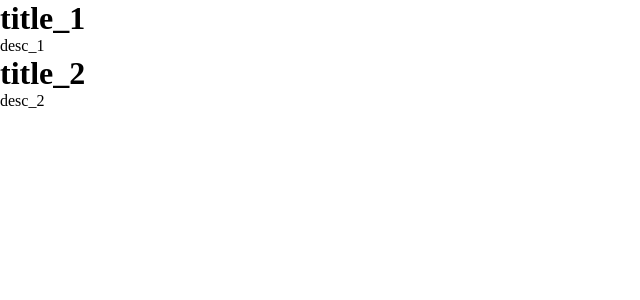
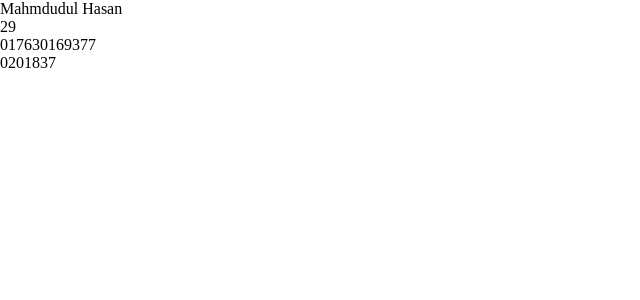
Before and after one commit to mahmudul1024/React_Practice, a React (Create React App) app: page / in a window 1280 px wide. Shown: the top 300 px of the page, without its empty margins (0-640 px from the left). Built offline with nearby package versions, Linux system fonts and the light colour scheme.

Commit message:
nestedMapping

```diff
--- a/src/App.js
+++ b/src/App.js
@@ -1,14 +1,47 @@
 import React from 'react';
-import List from './components/Uniqe_list/Uniq_List';
 
-function App()
+const users=[
+    {
+
+   fullName : "Mahmdudul Hasan",
+   age  : "29",
+   phones :[
+    {"home" : "017630169377"},
+    {office :"0201837"}
+   ],
+
+
+    fullName : "Mahmdudul Hasan",
+    age  : "29",
+    phones :[
+     {"home" : "017630169377"},
+     {office :"0201837"}
+    ]
+
+
+}]
+
+
+export default function App()
 {
     return <>
 
-     <List />
+{users.map((user,index)=>{
+    {/* use return when second bracket is used */}
+    return <div key={index}>
+       <p> {user.fullName}</p>
+       <p>{user.age}</p>
+       {user.phones.map((phone,index)=>
+       {
+        return <div key={index}>
+            <p>{phone.home}</p>
+            <p>{phone.office}</p>
+
+        </div>
+       })}
+    </div>
+})}
 
 
     </>
 }
-
-export default App;
--- a/src/components/Uniqe_list/Uniq_List.js
+++ /dev/null
@@ -1,36 +0,0 @@
-import React from 'react'
-import { v4 as uuidv4 } from 'uuid';
-
-const Todos=[
-    {
-        "id":uuidv4(),
-   "title" : "title_1",
-   "desc"  : "desc_1"
-    },
-
-    {
-        "id":uuidv4(),
-       "title" : "title_2",
-       "desc"  : "desc_2"
-    }
-
-   ];
-
-
-const Uniq_List = () => {
-  return  <div>
-
-  {Todos.map((todo)=>{
-    return <div key={todo.id}>
-        <h1>{todo.title}</h1>
-        <p>{todo.desc}</p>
-    </div>
-  })}
-
-
-
-    </div>
-
-};
-
-export default Uniq_List
```
